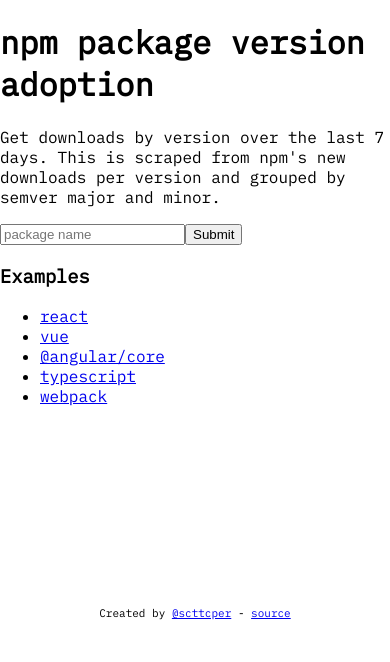
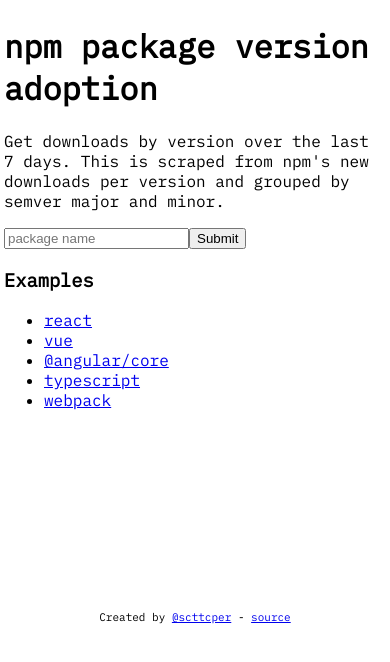
Before and after one commit to scttcper/version-adoption, a Next.js app: page / in a window 390 px wide. Shown: the top 662 px of the page. Built offline with nearby package versions, Linux system fonts and the light colour scheme.

Commit message:
add padding to body for mobile

```diff
--- a/package.json
+++ b/package.json
@@ -23,5 +23,11 @@
     "@types/semver": "7.3.4",
     "typescript": "4.1"
   },
+  "browserslist": [
+    ">1%",
+    "not ie 11",
+    "not dead",
+    "not op_mini all"
+  ],
   "license": "MIT"
 }
--- a/styles/index.css
+++ b/styles/index.css
@@ -15,7 +15,7 @@
 body {
   max-width: 550px;
   margin: 0 auto;
-  grid-gap: 1em;
+  padding: 4px;
 }
 
 table,
```
Also changed, not shown: vercel.json (added).
